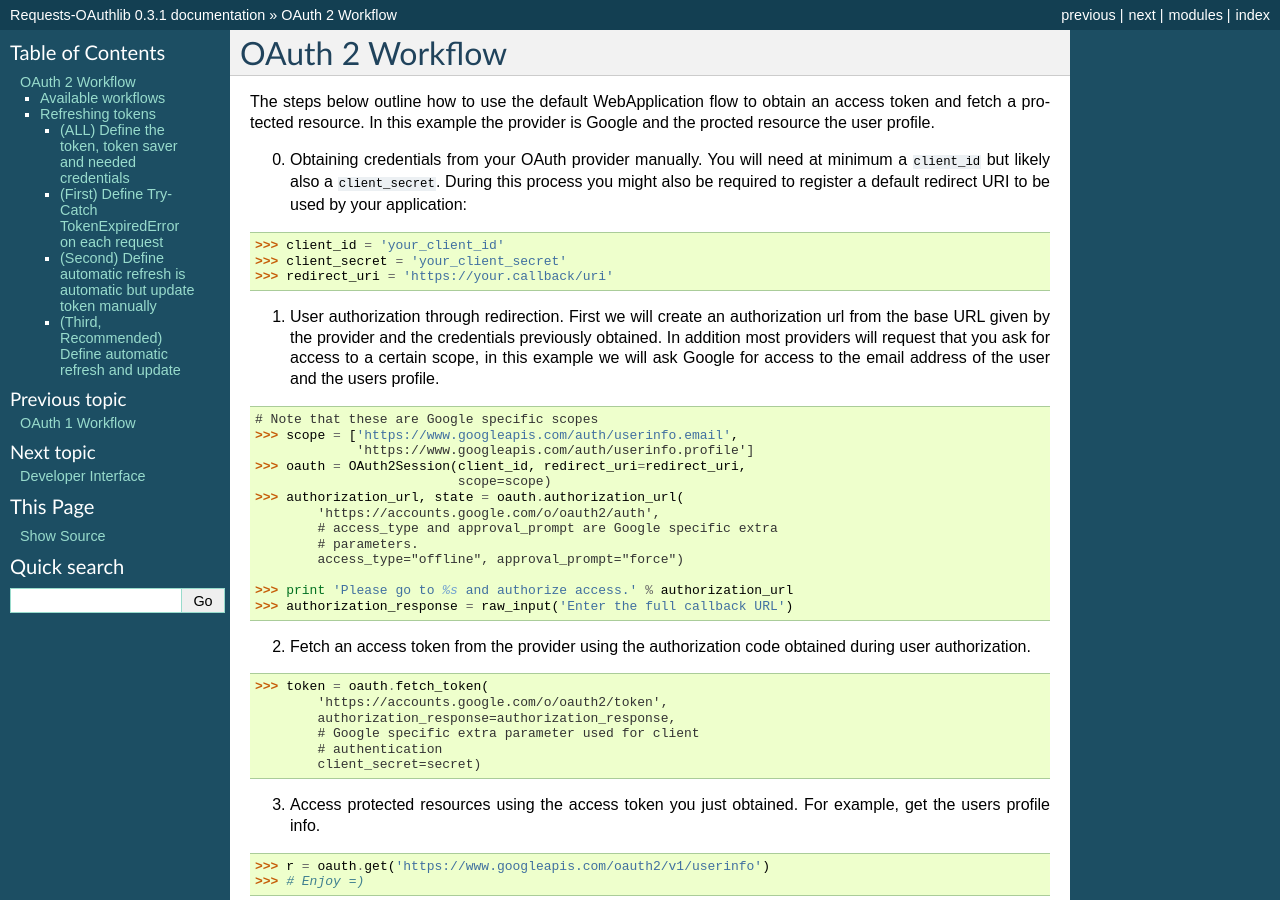
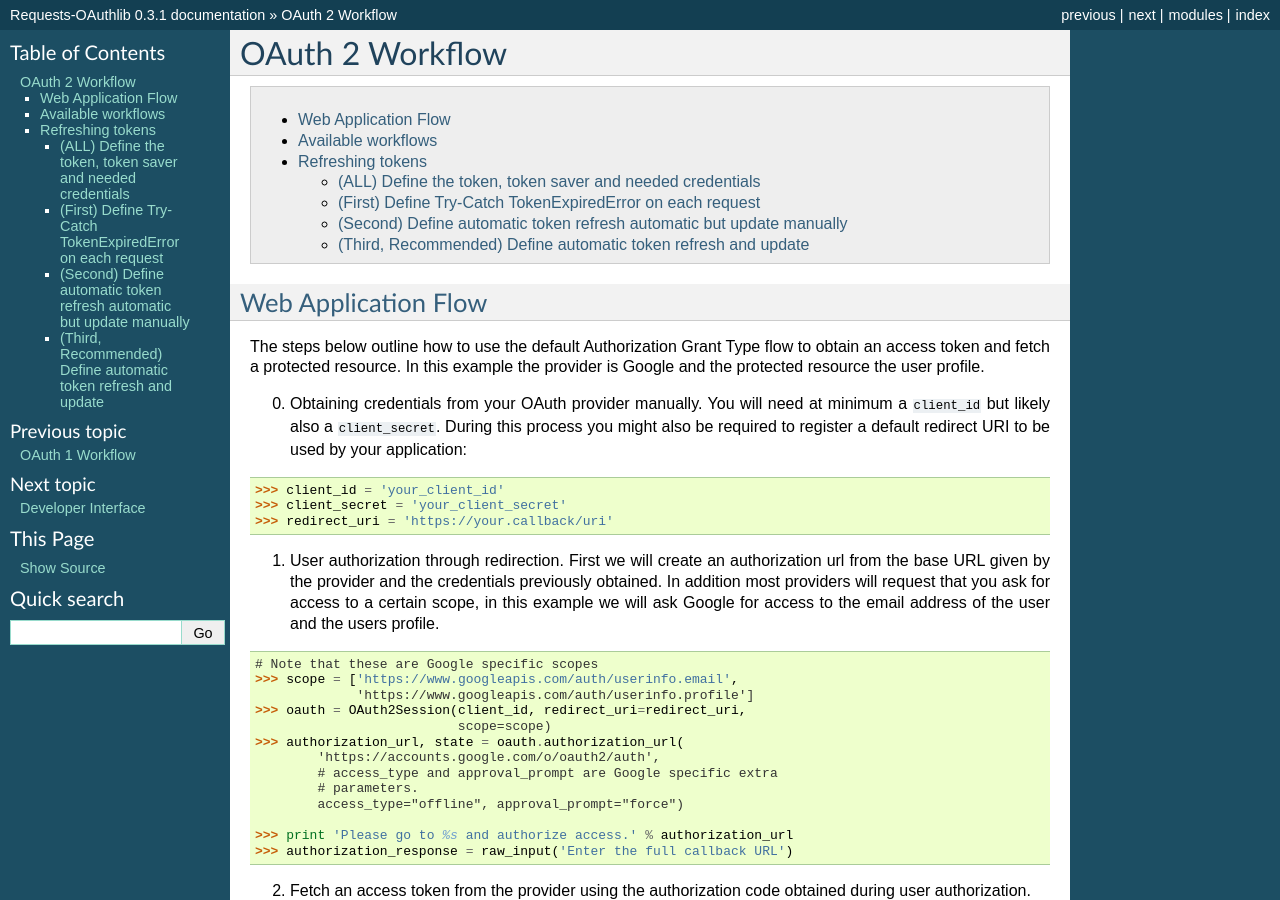
Before and after one commit to requests/requests-oauthlib, a Sphinx documentation site: the page built from docs/oauth2_workflow.rst, in a window 1280 px wide and 900 px high. Built offline with Sphinx 7.4.7, drawn with Linux system fonts in a browser that asks for light colours; some of the changed text lies outside the part shown.

```diff
--- a/docs/oauth2_workflow.rst
+++ b/docs/oauth2_workflow.rst
@@ -1,9 +1,16 @@
 OAuth 2 Workflow
 ================
 
-The steps below outline how to use the default WebApplication flow to
+.. contents::
+    :depth: 3
+    :local:
+
+Web Application Flow
+--------------------
+
+The steps below outline how to use the default Authorization Grant Type flow to
 obtain an access token and fetch a protected resource. In this example
-the provider is Google and the procted resource the user profile.
+the provider is Google and the protected resource the user profile.
 
 0. Obtaining credentials from your OAuth provider manually. You will need
    at minimum a ``client_id`` but likely also a ``client_secret``. During
@@ -134,8 +141,8 @@ is necessary but refreshing is done manually.
     >>> client = OAuth2Session(client_id, token=token)
     >>> r = client.get(protected_url)
 
-(Second) Define automatic refresh is automatic but update token manually
-~~~~~~~~~~~~~~~~~~~~~~~~~~~~~~~~~~~~~~~~~~~~~~~~~~~~~~~~~~~~~~~~~~~~~~~~
+(Second) Define automatic token refresh automatic but update manually
+~~~~~~~~~~~~~~~~~~~~~~~~~~~~~~~~~~~~~~~~~~~~~~~~~~~~~~~~~~~~~~~~~~~~~
 
 This is the, arguably awkward, middle between the basic and convenient refresh
 methods in which a token is automatically refreshed, but saving the new token
@@ -151,8 +158,8 @@ is done manually.
     >>> except TokenUpdated as e:
     ...     token_saver(e.token)
 
-(Third, Recommended) Define automatic refresh and update
-~~~~~~~~~~~~~~~~~~~~~~~~~~~~~~~~~~~~~~~~~~~~~~~~~~~~~~~~
+(Third, Recommended) Define automatic token refresh and update
+~~~~~~~~~~~~~~~~~~~~~~~~~~~~~~~~~~~~~~~~~~~~~~~~~~~~~~~~~~~~~~
 
 The third and recommended method will automatically fetch refresh tokens and
 save them. It requires no exception catching and results in clean code. Remember
```
